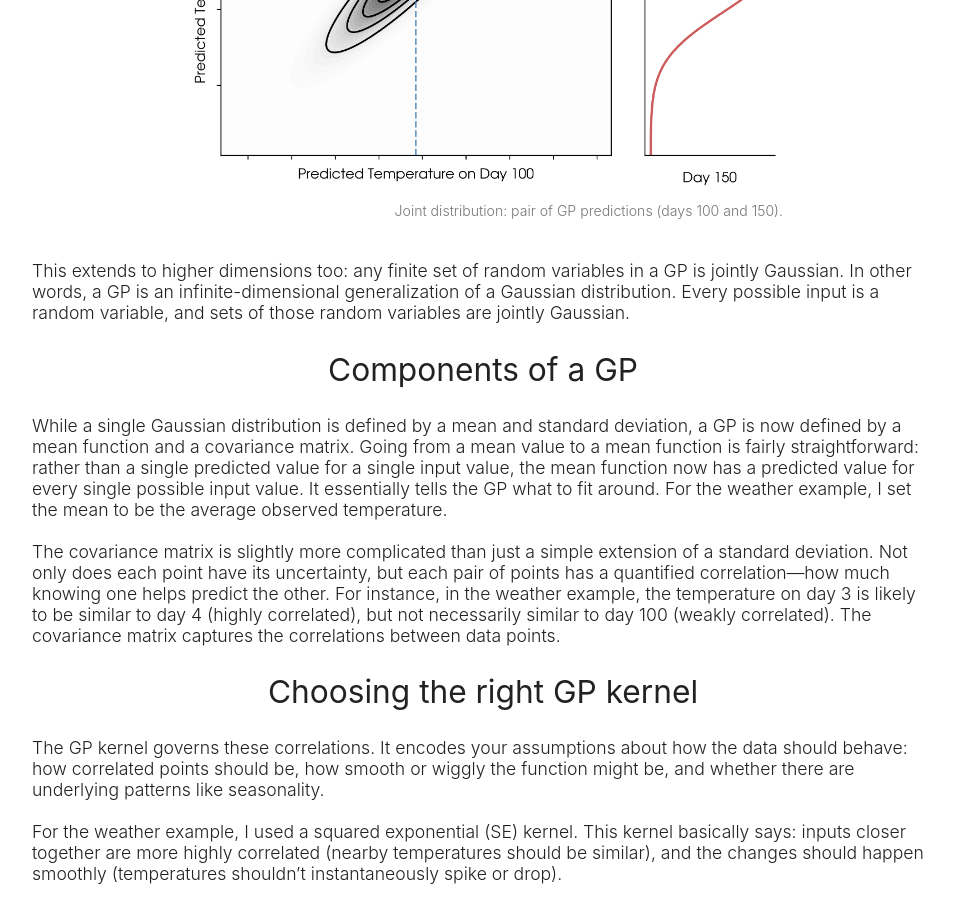
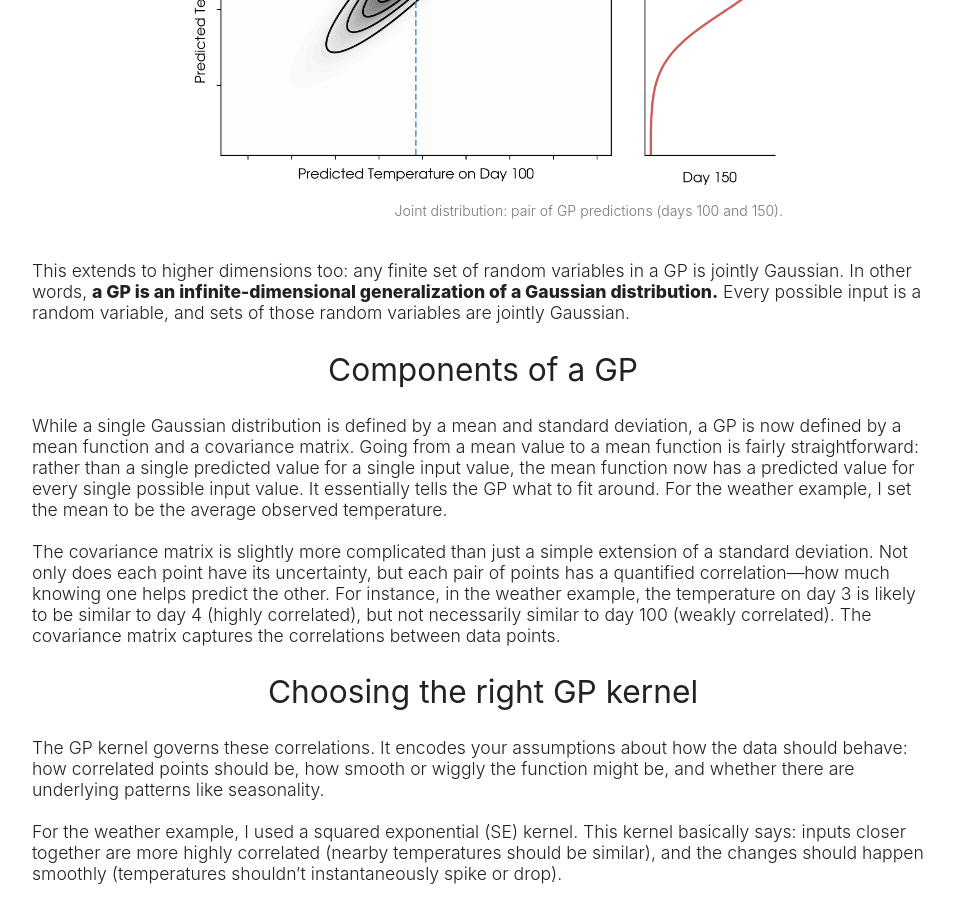
Before and after one commit to zoekko/zoekko.github.io, a Jekyll site: the page blog/gps/gp-toy-example.html, which Jekyll copies as it is, in a window 1280 px wide and 900 px high, scrolled down 4645 px. Shown: the whole window, without its empty margins (157-1111 px from the left). Built offline with Jekyll 4.4.1, drawn with Linux system fonts in a browser that asks for light colours.

```diff
--- a/blog/gps/gp-toy-example.html
+++ b/blog/gps/gp-toy-example.html
@@ -238,7 +238,7 @@
             </div>
             <p>
                 <br>
-                This extends to higher dimensions too: any finite set of random variables in a GP is jointly Gaussian. In other words, a GP is an infinite-dimensional generalization of a Gaussian distribution. Every possible input is a random variable, and sets of those random variables are jointly Gaussian.
+                This extends to higher dimensions too: any finite set of random variables in a GP is jointly Gaussian. In other words, <b>a GP is an infinite-dimensional generalization of a Gaussian distribution.</b> Every possible input is a random variable, and sets of those random variables are jointly Gaussian.
             </p>
         </div>
 
```
